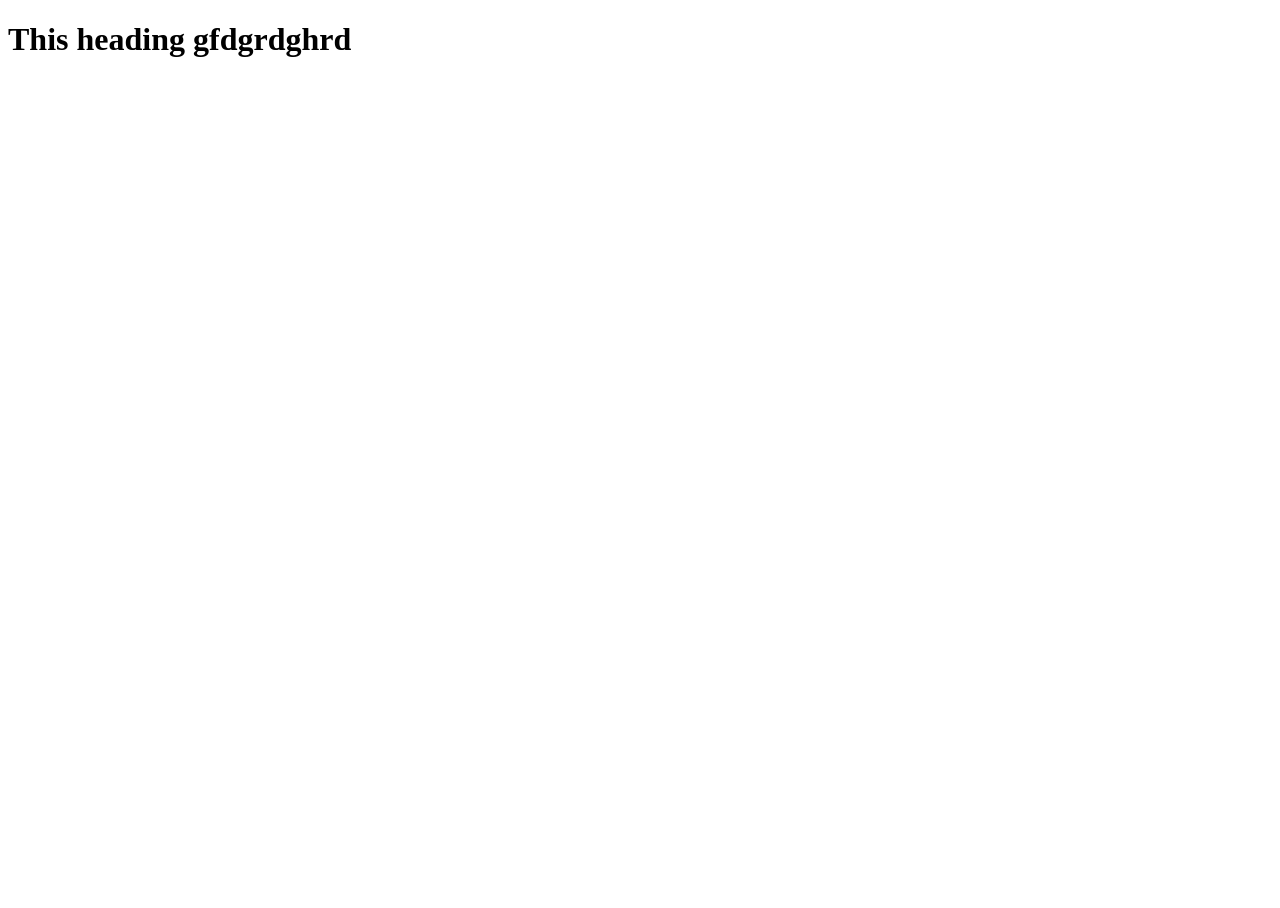
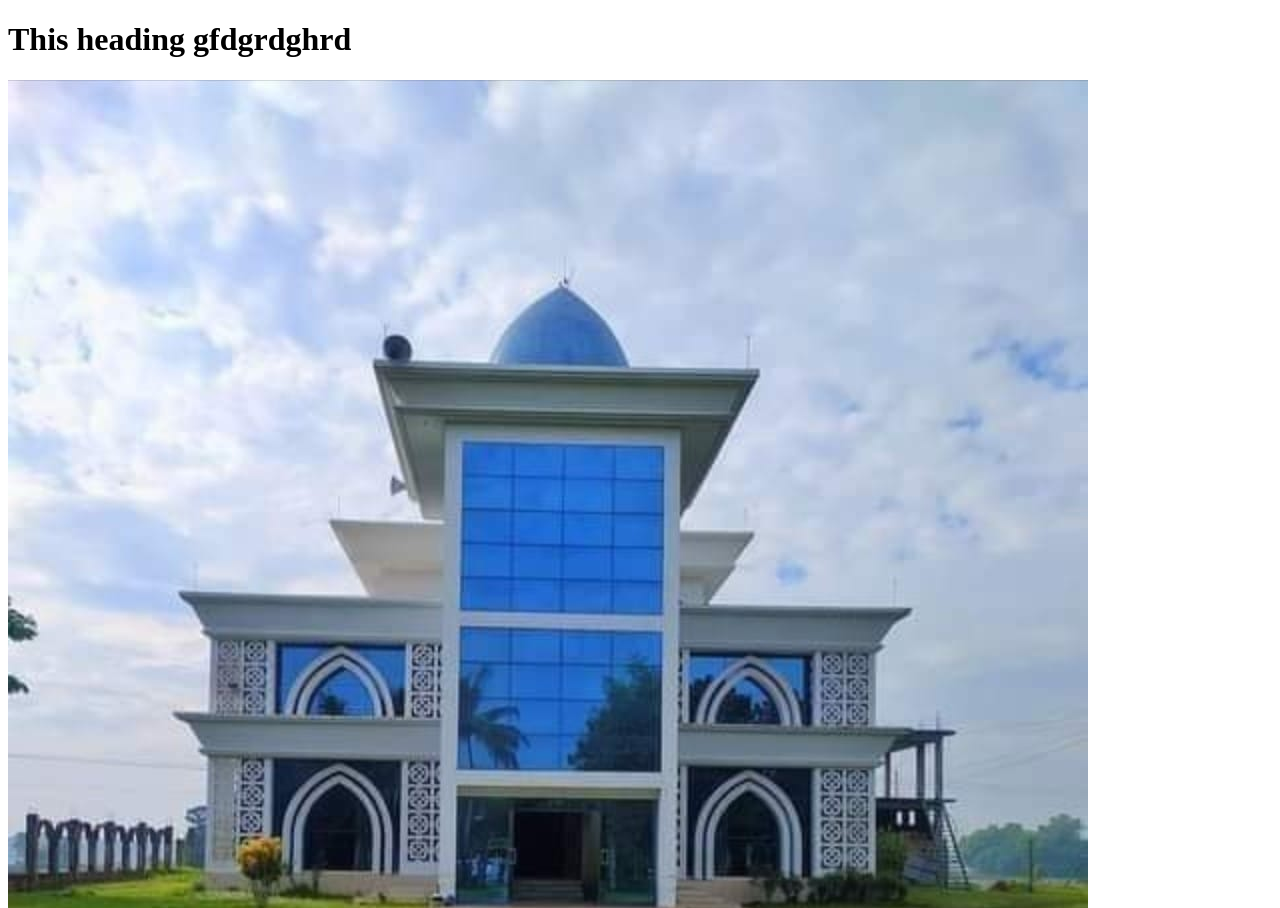
Before and after one commit to ab-rahim-bin-rakib/my-third-repo, a plain HTML site: page index.html in a window 1280 px wide. Shown: the top 908 px of the page. Before the commit the page ends 800 px from the top, so only its background shows below. Drawn offline with Linux system fonts and the light colour scheme.

Commit message:
masque added

```diff
--- a/index.html
+++ b/index.html
@@ -8,6 +8,6 @@
 </head>
 <body>
    <h1>This heading gfdgrdghrd</h1>
-
+    <img src="Masque.jpg" alt="">
 </body>
 </html>
```
